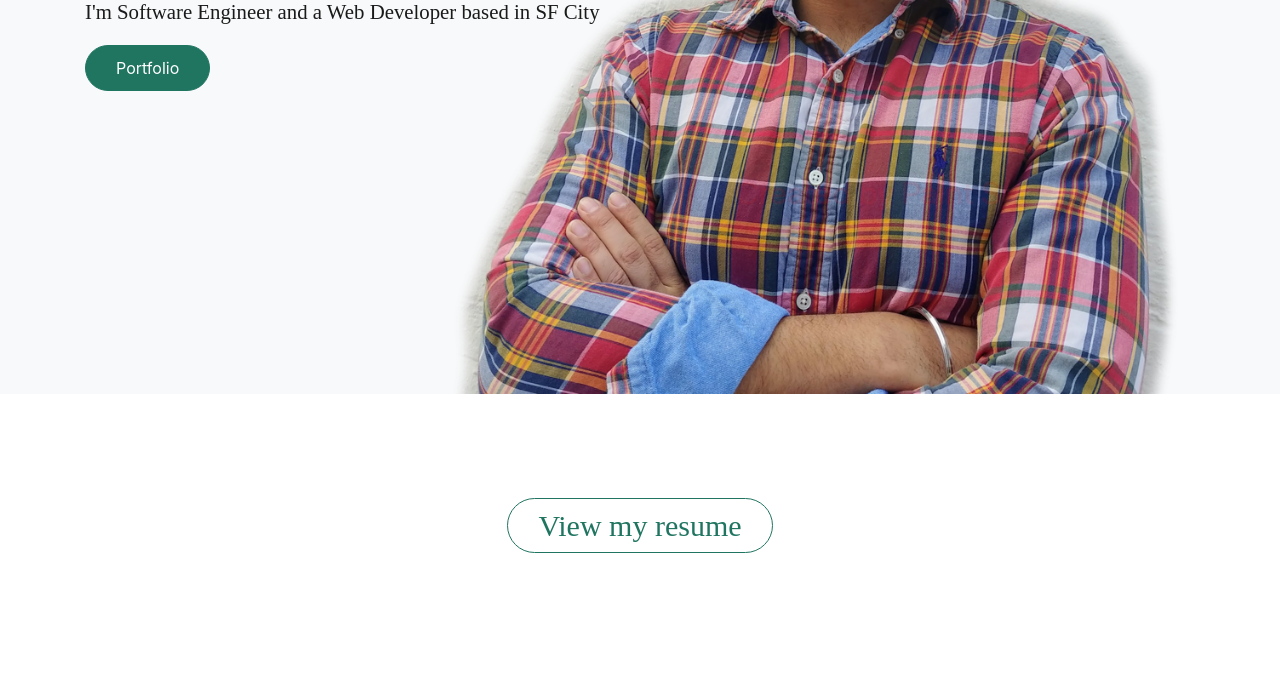
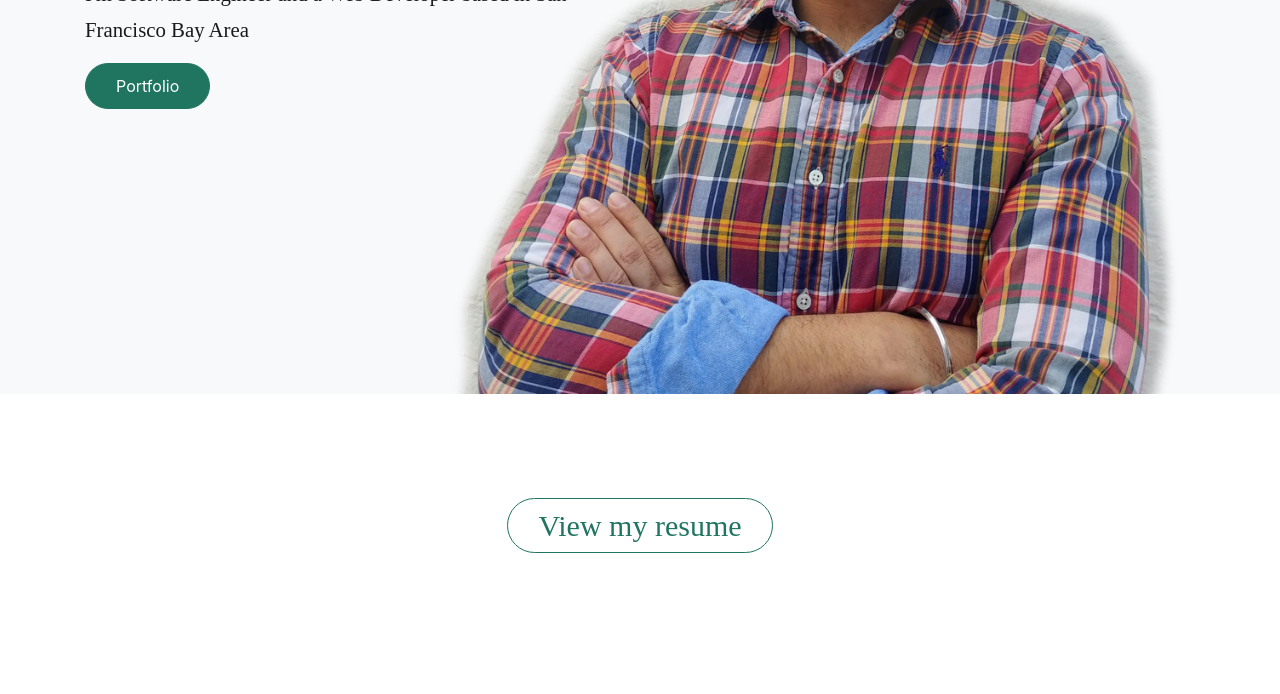
Before and after one commit to mskhokhar/portfolio, a plain HTML site: page index.html in a window 1280 px wide. Shown: the part 406-1100 px from the top of the page. Drawn offline with Linux system fonts and the light colour scheme; files whose address does not match are found by name; a web font is replaced by a local one.

Commit message:
fix tag line

```diff
--- a/index.html
+++ b/index.html
@@ -90,7 +90,7 @@
             <div class="row">
               <div class="col-lg-6">
                 <h1 class="text-black">I'm Manraj Singh</h1>
-                <p class="lead">I'm Software Engineer and a Web Developer based in SF City</p>
+                <p class="lead">I'm Software Engineer and a Web Developer based in San Francisco Bay Area</p>
                 <p><a href="#portfolio-section" class="btn smoothscroll btn-primary">Portfolio</a></p>
 
               </div>
```
